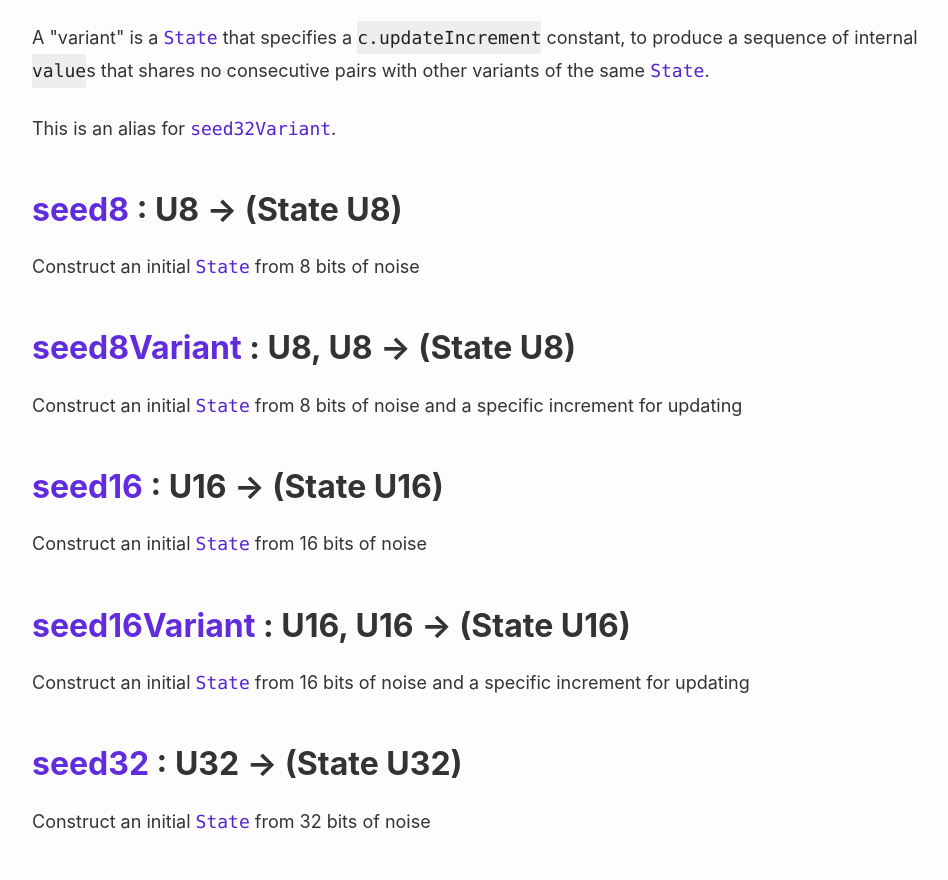
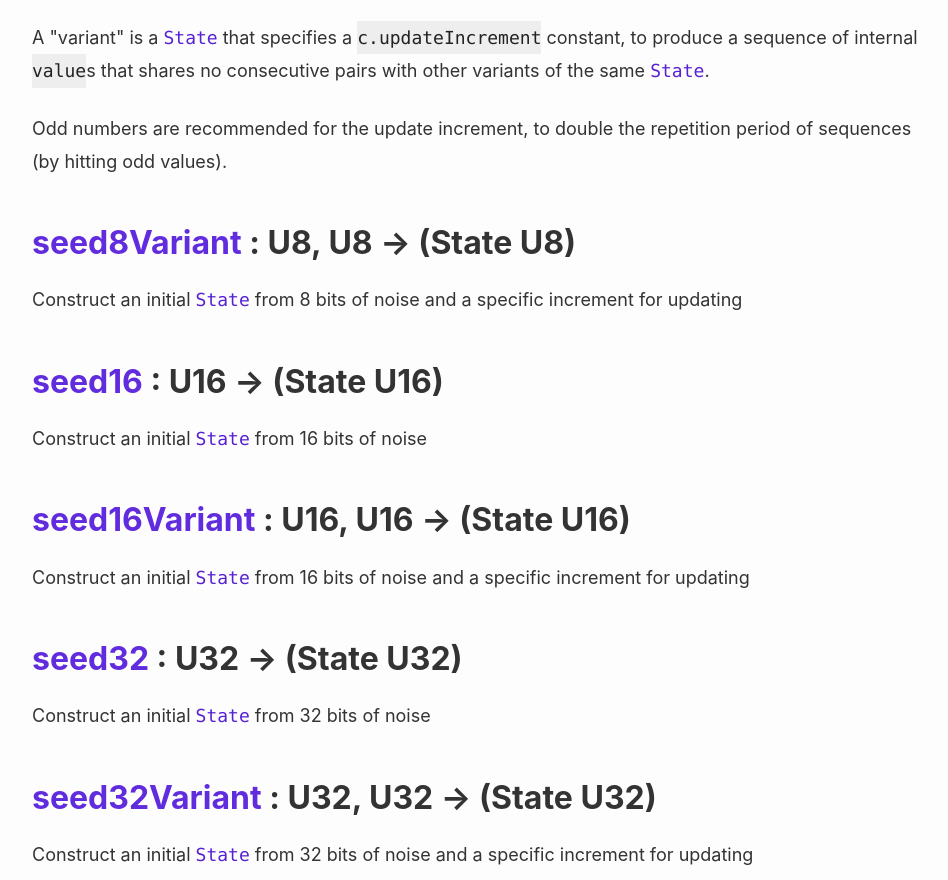
Before and after one commit to JanCVanB/roc-random, a plain HTML site: page docs/index.html in a window 1280 px wide. Shown: the part 1412-2292 px from the top of the page, without its empty margins (296-1244 px from the left). Drawn offline with Linux system fonts and the light colour scheme.

Commit message:
Add odd numbers recommendation for variants

```diff
--- a/docs/index.html
+++ b/docs/index.html
@@ -54,8 +54,8 @@
 <p>A &quot;variant&quot; is a <a href="#State" title="Docs for Random.State"><code>State</code></a> that specifies a <code>c.updateIncrement</code> constant,
 to produce a sequence of internal <code>value</code>s that shares no consecutive pairs
 with other variants of the same <a href="#State" title="Docs for Random.State"><code>State</code></a>.</p>
-<p>This is an alias for <a href="#seed32Variant" title="Docs for Random.seed32Variant"><code>seed32Variant</code></a>.</p>
-<h3 id="seed8" class="entry-name" ><a href="#seed8" >seed8</a> : U8 -> (State U8)</h3><p>Construct an initial <a href="#State" title="Docs for Random.State"><code>State</code></a> from 8 bits of noise</p>
+<p>Odd numbers are recommended for the update increment,
+to double the repetition period of sequences (by hitting odd values).</p>
 <h3 id="seed8Variant" class="entry-name" ><a href="#seed8Variant" >seed8Variant</a> : U8, U8 -> (State U8)</h3><p>Construct an initial <a href="#State" title="Docs for Random.State"><code>State</code></a> from 8 bits of noise and a specific increment for updating</p>
 <h3 id="seed16" class="entry-name" ><a href="#seed16" >seed16</a> : U16 -> (State U16)</h3><p>Construct an initial <a href="#State" title="Docs for Random.State"><code>State</code></a> from 16 bits of noise</p>
 <h3 id="seed16Variant" class="entry-name" ><a href="#seed16Variant" >seed16Variant</a> : U16, U16 -> (State U16)</h3><p>Construct an initial <a href="#State" title="Docs for Random.State"><code>State</code></a> from 16 bits of noise and a specific increment for updating</p>
```
Also changed, not shown: 1 other file.
